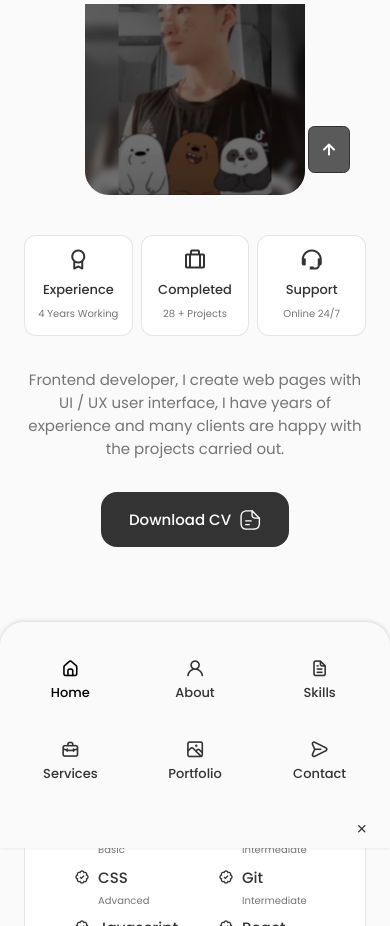
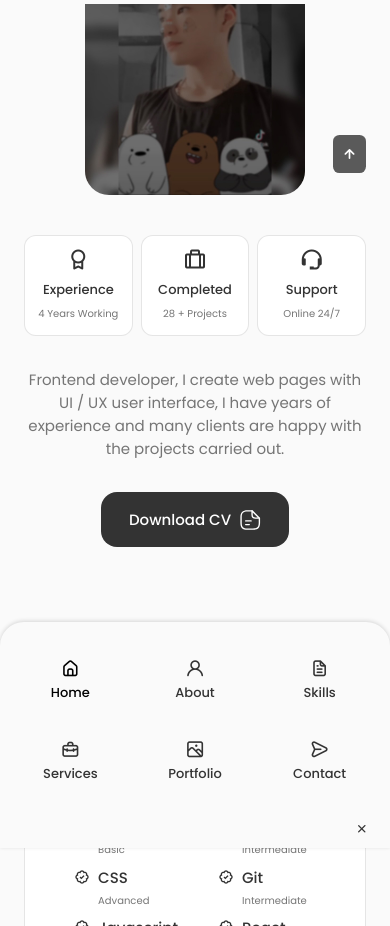
Before and after one commit to haduc25/Jupyter-Notebook, a React (Create React App) app in the folder Projects/website_about_me/Portfolio-Website/myself/: page / in a window 390 px wide. Shown: the part 840-1766 px from the top of the page. Built offline with nearby package versions, Linux system fonts and the light colour scheme.

Commit message:
scrollup to top is done

```diff
--- a/Projects/website_about_me/Portfolio-Website/myself/src/components/scrollup/ScrollUp.jsx
+++ b/Projects/website_about_me/Portfolio-Website/myself/src/components/scrollup/ScrollUp.jsx
@@ -2,6 +2,17 @@ import React from 'react';
 import './scrollup.css';
 
 const ScrollUp = () => {
+    // handle show scroll-up
+    window.addEventListener('scroll', function () {
+        const scrollUp = document.querySelector('.scrollup');
+
+        // when the scroll is higher than 560 viewport height,
+        // add the show-scroll class to a tag with the scroll-top tag
+
+        if (this.scrollY > 560) scrollUp.classList.add('show-scroll');
+        else scrollUp.classList.remove('show-scroll');
+    });
+
     return (
         <a href="#" className="scrollup">
             <i className="uil uil-arrow-up scrollup__icon"></i>
--- a/Projects/website_about_me/Portfolio-Website/myself/src/components/scrollup/scrollup.css
+++ b/Projects/website_about_me/Portfolio-Website/myself/src/components/scrollup/scrollup.css
@@ -1,8 +1,7 @@
 .scrollup {
-    border: 1px solid #000;
+    /* border: 1px solid #000; */
     position: fixed;
     right: 2.5rem;
-    /* bottom: 3rem; */
     bottom: -20%;
     background-color: var(--title-color);
     opacity: 0.8;
@@ -25,3 +24,30 @@
 .show-scroll {
     bottom: 3rem;
 }
+
+/*=============== BREAKPOINTS ===============*/
+/* For large devices */
+@media screen and (max-width: 992px) {
+    .scrollup {
+        right: 1.5rem;
+        padding: 0.25rem 0.4rem;
+    }
+
+    .scrollup__icon {
+        font-size: 1.25rem;
+    }
+}
+
+/* For medium devices */
+@media screen and (max-width: 768px) {
+    .show-scroll {
+        border-top: 4rem;
+    }
+}
+
+/* For small devices */
+@media screen and (max-width: 350px) {
+    .scrollup {
+        right: 1rem;
+    }
+}
```
